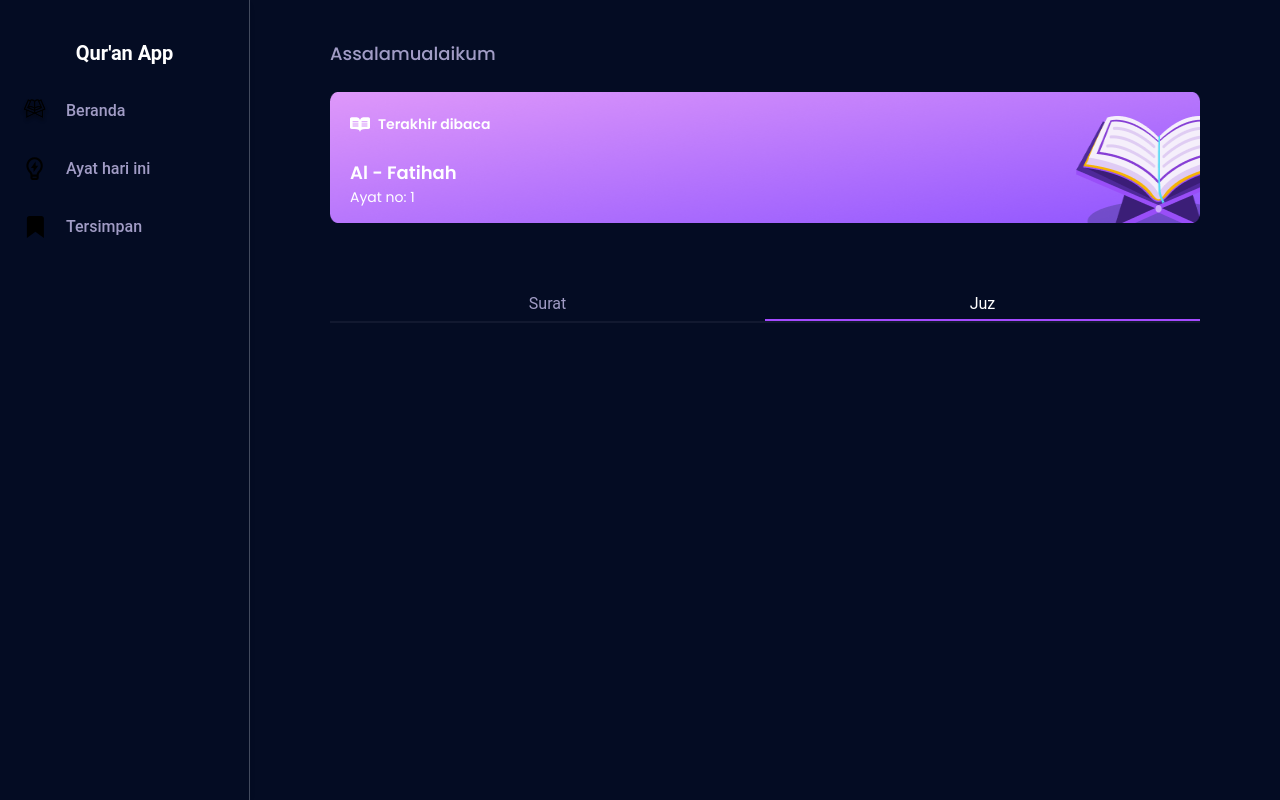
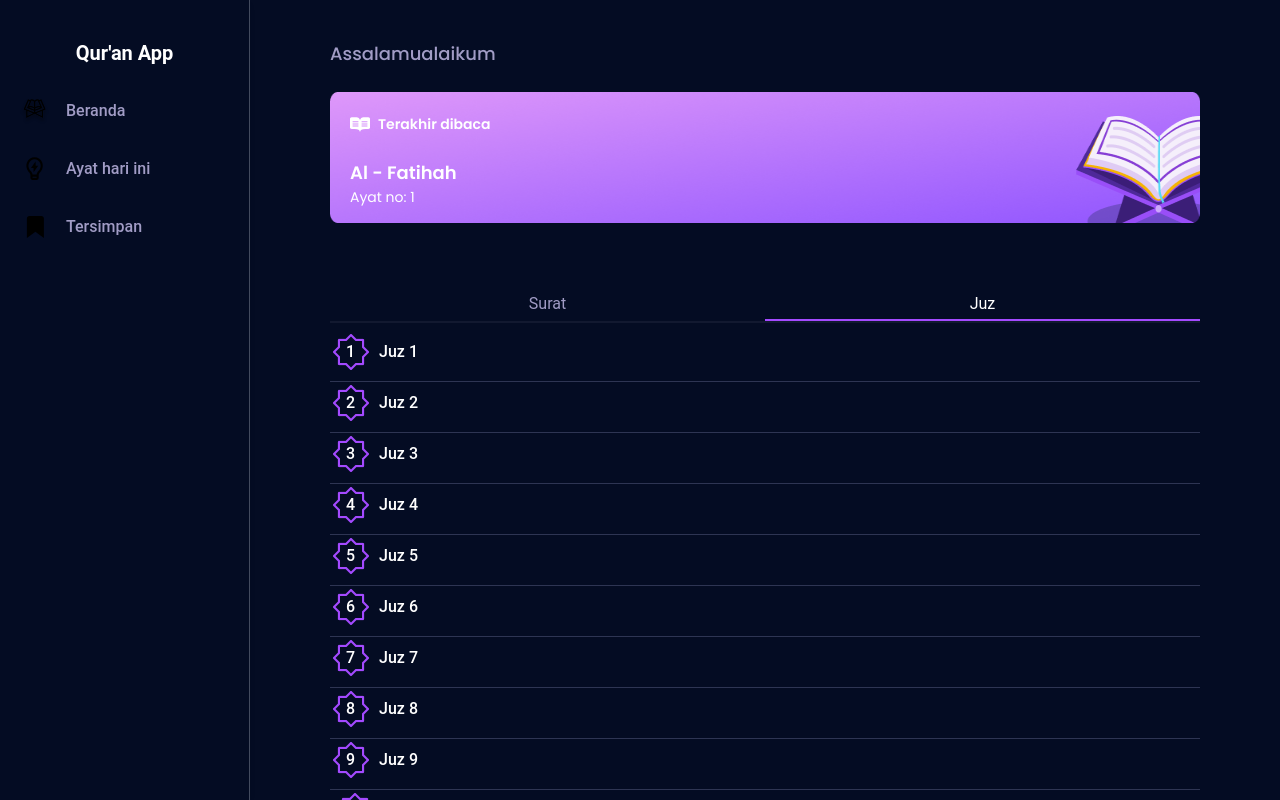
Before and after one commit to RizqiSyahrendra/quran-app, a Next.js app: page /home in a window 1280 px wide. Both pictures are taken after a click on the tab "Juz". Shown: the top 800 px of the page. Built offline with nearby package versions, Linux system fonts and the light colour scheme.

Commit message:
Fix row juz component

```diff
--- /dev/null
+++ b/src/components/module/home/RowJuz.tsx
@@ -0,0 +1,34 @@
+"use client";
+
+import Image from "next/image";
+import { IRowJuzProps } from "./RowJuz.types";
+
+export default function RowJuz(props: IRowJuzProps) {
+    const {
+        num,
+        nama,
+    } = props;
+
+    return (
+        <div className="flex flex-row justify-between border-b-[1px] border-separator2 pb-4 mb-2">
+            <div className="flex flex-row">
+                <div className="text-font-primary font-medium flex items-center justify-center px-4 relative">
+                    {num}
+                    <Image
+                        src="/assets/icons/number-container.png"
+                        alt="number container"
+                        width={36}
+                        height={36}
+                        quality={100}
+                        className="absolute"
+                    />
+                </div>
+                <div className="pl-2 text-font-primary font-medium">
+                    {nama}
+                </div>
+            </div>
+            <div className="flex items-center font-bold text-font-info text-lg">
+            </div>
+        </div>
+    );
+}
--- /dev/null
+++ b/src/components/module/home/RowJuz.types.ts
@@ -0,0 +1,6 @@
+
+
+export interface IRowJuzProps {
+    num: number
+    nama: string
+}
--- a/src/components/module/home/TabsQuran.tsx
+++ b/src/components/module/home/TabsQuran.tsx
@@ -8,6 +8,7 @@ import {
     TabPanel,
 } from "@/components/material";
 import { useState } from "react";
+import RowJuz from "./RowJuz";
 import RowSurat from "./RowSurat";
 import { IJenisSurat } from "./RowSurat.types";
 import { TTabQuranName, ITabQuran } from "./TabsQuran.types";
@@ -63,8 +64,14 @@ export default function TabsQuran() {
                         namaArabic={'الفاتحة'}
                     />
                 </TabPanel>
-                <TabPanel value={"juz"}>
-
+                <TabPanel value={"juz"} className="px-0">
+                    {[...Array(30)].map((item, idx) => (
+                        <RowJuz
+                            key={idx}
+                            num={idx + 1}
+                            nama={`Juz ${idx + 1}`}
+                        />
+                    ))}
                 </TabPanel>
             </TabsBody>
         </Tabs>
```
